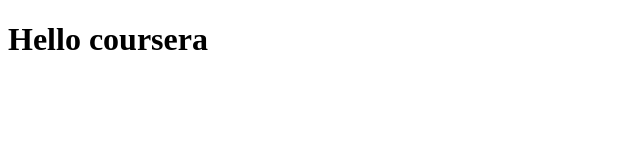
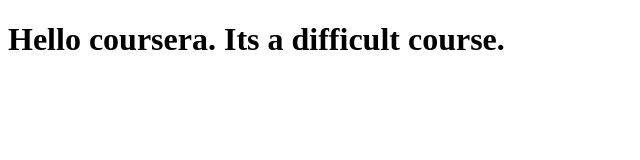
Before and after one commit to yashveeersingh77/Coursera-test, a plain HTML site: page index.html in a window 1280 px wide. Shown: the whole page, without its empty margins (0-640 px from the left). Drawn offline with Linux system fonts and the light colour scheme.

Commit message:
certain changes

```diff
--- a/index.html
+++ b/index.html
@@ -6,6 +6,6 @@
 	<title>Hello world</title>
 </head>
 <body>
-<h1>Hello coursera<h1>
+<h1>Hello coursera. Its a difficult course.<h1>
 </body>
 </html>
```
